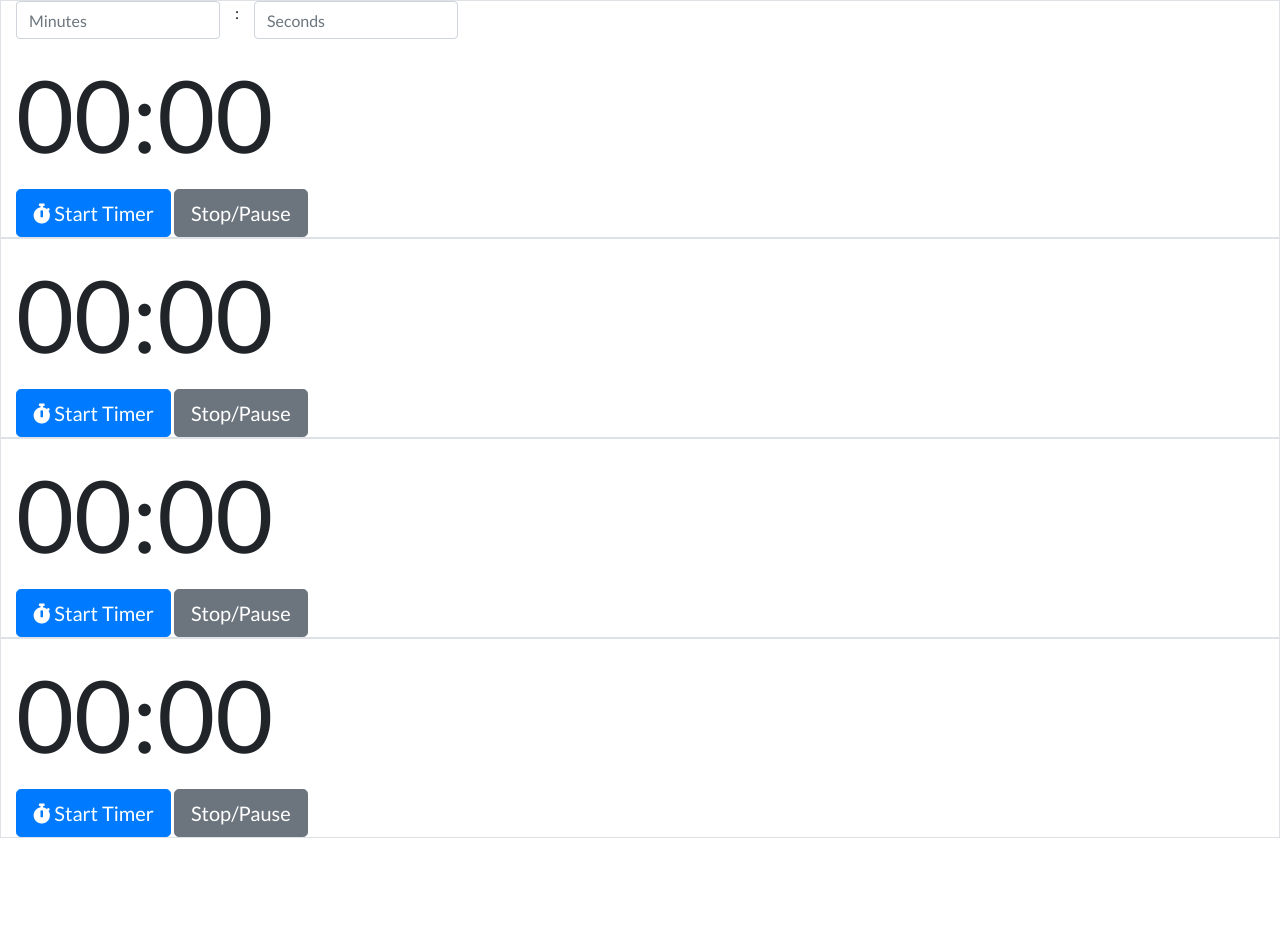
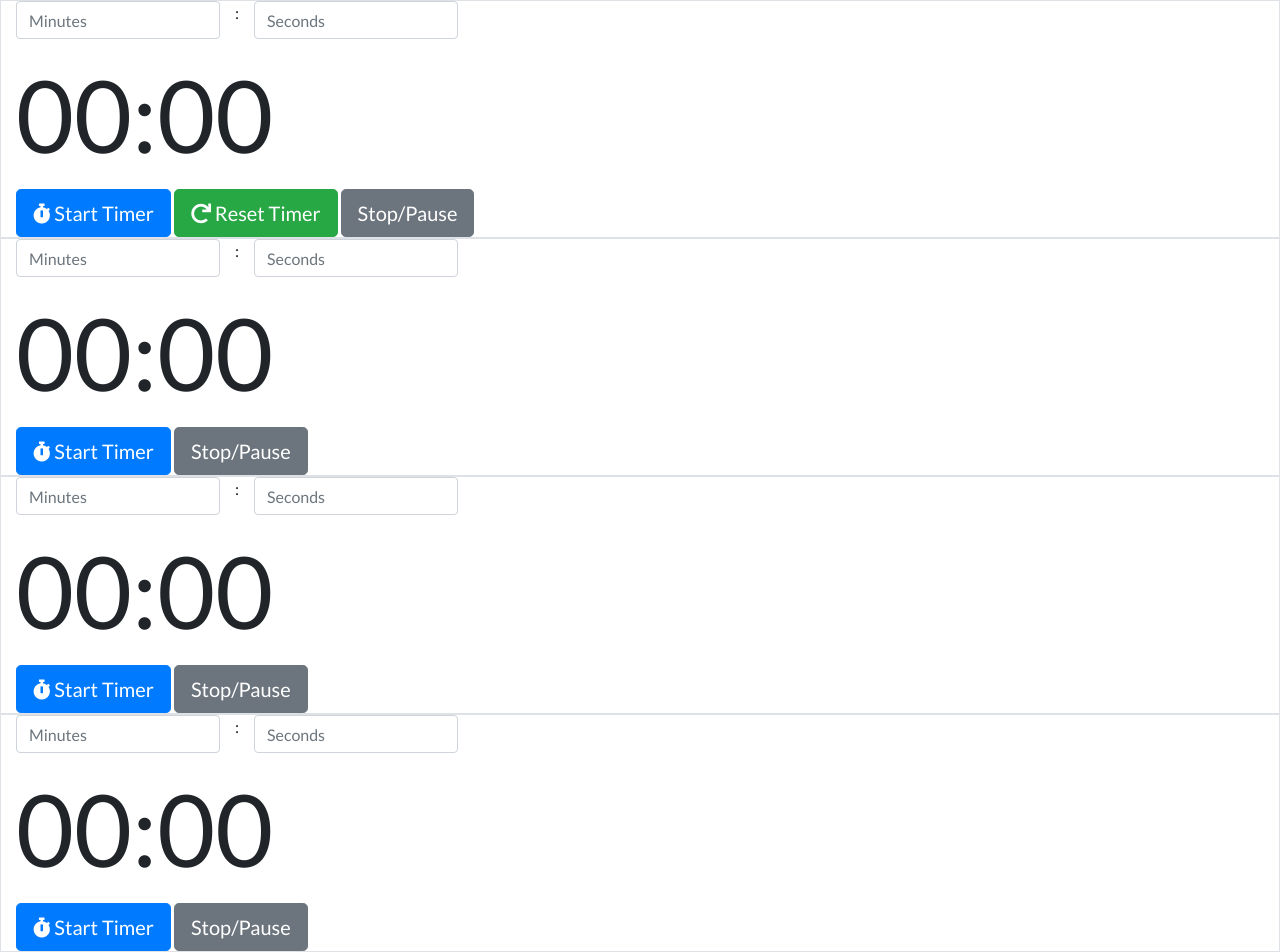
Before and after one commit to Akasen/serves-up-static, a plain HTML site: page index.html in a window 1280 px wide. Before the commit the page ends 838 px from the top, so only its background shows below. Drawn offline with Linux system fonts and the light colour scheme.

Commit message:
add reset button

```diff
--- a/index.html
+++ b/index.html
@@ -23,12 +23,26 @@
                 </div>
                 <div id="timer1" class="clock-face">00:00</div>
                 <button type="button" id="start1" class="btn btn-primary btn-lg"><i class="fas fa-stopwatch"></i> Start Timer</button>
+                <button type="button" id="reset1" class="btn btn-success btn-lg"><i class="fas fa-redo"></i> Reset Timer</button>
                 <button type="button" id="stop" class="btn btn-secondary btn-lg">Stop/Pause</button>
             </div>
         </div>
 
         <div class ="container-fluid border">
             <div class="box-timer">
+                <div class="container row">
+                    <form>
+                        <div class="row">
+                            <div class="col">
+                                <input type="number" id="minute2" class="form-control" placeholder="Minutes" />
+                            </div>
+                            <span class="seperate">:</span>
+                            <div class="col">
+                                <input type="number" id="seconds2" class="form-control" placeholder="Seconds"/>
+                            </div>
+                        </div>
+                    </form>
+                </div>
                 <div id="timer2" class="clock-face">00:00</div>
                 <button type="button" id="start2" class="btn btn-primary btn-lg"><i class="fas fa-stopwatch"></i> Start Timer</button>
                 <button type="button" id="stop" class="btn btn-secondary btn-lg">Stop/Pause</button>
@@ -37,6 +51,19 @@
 
         <div class ="container-fluid border">
             <div class="box-timer">
+                <div class="container row">
+                    <form>
+                        <div class="row">
+                            <div class="col">
+                                <input type="number" id="minute3" class="form-control" placeholder="Minutes" />
+                            </div>
+                            <span class="seperate">:</span>
+                            <div class="col">
+                                <input type="number" id="seconds3" class="form-control" placeholder="Seconds"/>
+                            </div>
+                        </div>
+                    </form>
+                </div>
                 <div id="timer3" class="clock-face">00:00</div>
                 <button type="button" id="start3" class="btn btn-primary btn-lg"><i class="fas fa-stopwatch"></i> Start Timer</button>
                 <button type="button" id="stop" class="btn btn-secondary btn-lg">Stop/Pause</button>
@@ -45,6 +72,19 @@
 
         <div class ="container-fluid border">
             <div class="box-timer">
+                <div class="container row">
+                    <form>
+                        <div class="row">
+                            <div class="col">
+                                <input type="number" id="minute4" class="form-control" placeholder="Minutes" />
+                            </div>
+                            <span class="seperate">:</span>
+                            <div class="col">
+                                <input type="number" id="seconds4" class="form-control" placeholder="Seconds"/>
+                            </div>
+                        </div>
+                    </form>
+                </div>
                 <div id="timer4" class="clock-face">00:00</div>
                 <button type="button" id="start4" class="btn btn-primary btn-lg"><i class="fas fa-stopwatch"></i> Start Timer</button>
                 <button type="button" id="stop4" class="btn btn-secondary btn-lg">Stop/Pause</button>
```
